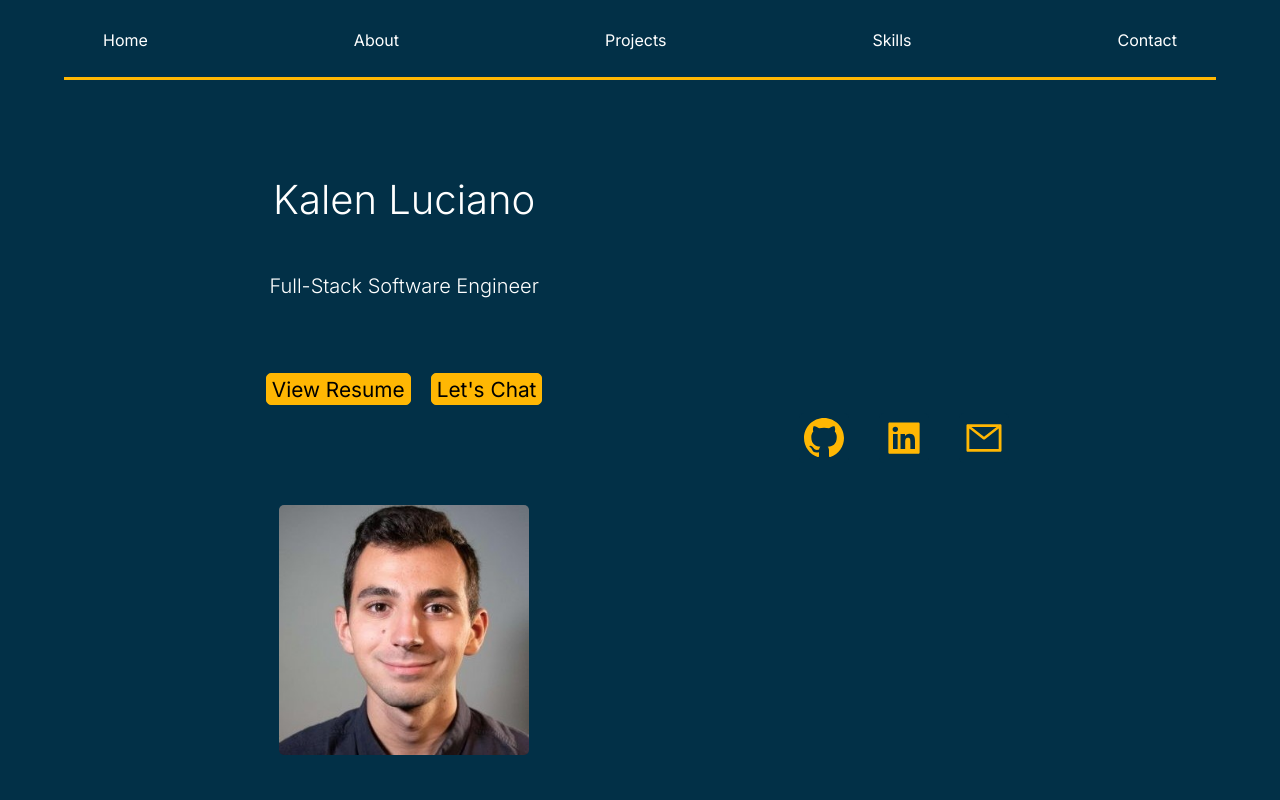
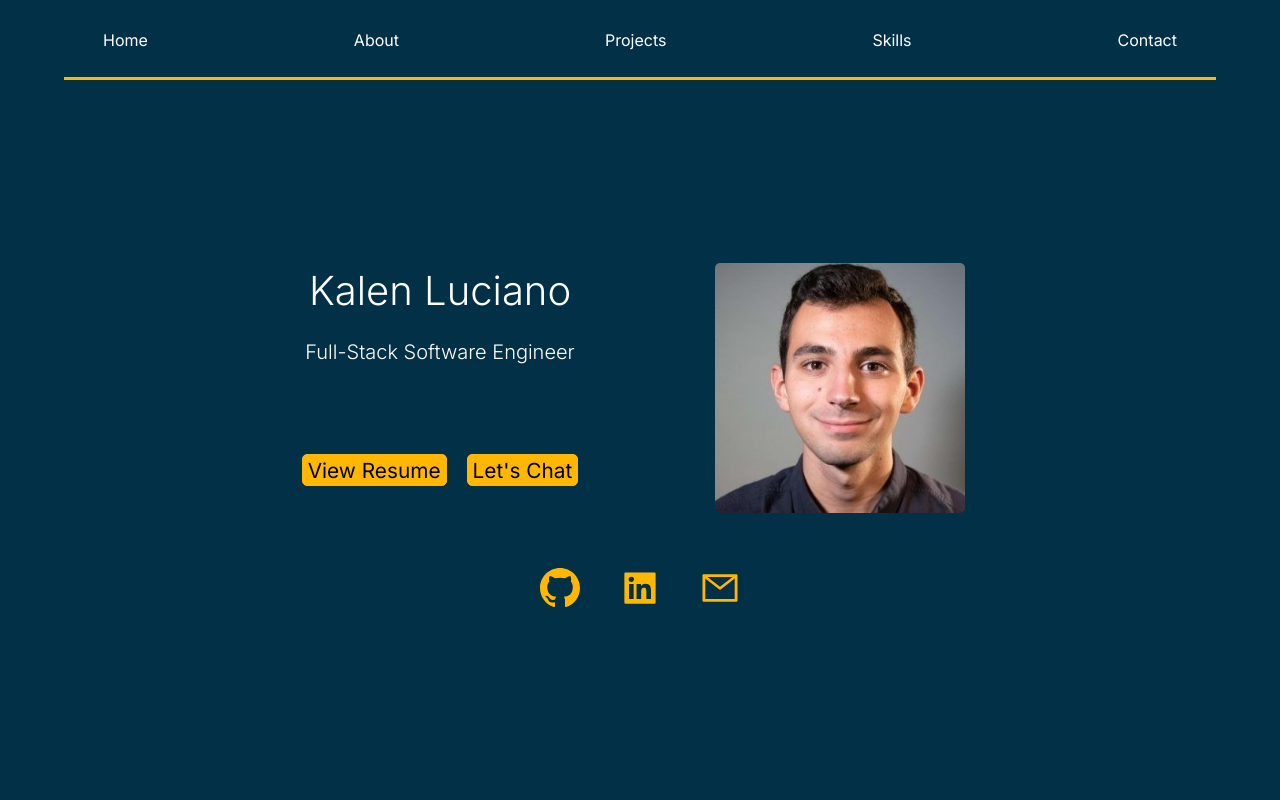
Before and after one commit to kalenluciano/kalenluciano.github.io, a React (Create React App) app: page / in a window 1280 px wide. Shown: the top 800 px of the page. Built offline with nearby package versions, Linux system fonts and the light colour scheme.

Commit message:
Made landing page responsive for desktop

```diff
--- a/src/components/Landing.jsx
+++ b/src/components/Landing.jsx
@@ -7,21 +7,25 @@ import { Icon } from '@iconify/react';
 const Landing = () => {
   return (
     <section id="landing">
-      <h1>Kalen Luciano</h1>
-      <h3>Full-Stack Software Engineer</h3>
-      <div className='landing-links'>
+      <h1 className='top-left'>Kalen Luciano</h1>
+      <div className='center-left'>
+        <h3>Full-Stack Software Engineer</h3>
+      </div>
+      <div className='landing-links bottom-left'>
         <a href="https://docs.google.com/document/d/1f6Ub_9X9cn2RjRJ7zDzhEMlQGk8dkBU43G85jGgb8_4/edit?usp=sharing" target="_blank" rel='noreferrer'>View Resume</a>
         <a href="#contact">Let's Chat</a>
       </div>
-      <img className='profile-pic' src={profilePicture} alt='Profile of Kalen Luciano'/>
-      <section className='landing-icons'>
+      <div className='top-right'>
+        <img className='profile-pic' src={profilePicture} alt='Profile of Kalen Luciano'/>
+      </div>
+      <section className='landing-icons bottom-right'>
         <a href='https://github.com/kalenluciano' target='_blank' rel='noreferrer'><GoMarkGithub className='landing-icon'/></a>
         <a href='https://www.linkedin.com/in/kalenluciano/' target='_blank' rel='noreferrer'><AiFillLinkedin className='landing-icon'/></a>
         <a href={`mailto: ${process.env.REACT_APP_EMAIL}`} target='_blank' rel='noreferrer'><AiOutlineMail className='landing-icon'/></a>
       </section>
       <div className='landing-arrows'>
-        <Icon icon="material-symbols:arrow-back-ios-new-rounded" color="#ffb703" width="48" height="48" rotate={3} />
-        <Icon icon="material-symbols:arrow-back-ios-new-rounded" color="#ffb703" width="36" height="36" rotate={3} />
+        <Icon className='first-arrow' icon="material-symbols:arrow-back-ios-new-rounded" color="#ffb703" width="48" height="48" rotate={3} />
+        <Icon className='middle-arrow' icon="material-symbols:arrow-back-ios-new-rounded" color="#ffb703" width="36" height="36" rotate={3} />
         <Icon className="last-arrow" icon="material-symbols:arrow-back-ios-new-rounded" color="#ffb703" width="24" height="24" rotate={3} />
       </div>
     </section>
--- a/src/styles/Landing.css
+++ b/src/styles/Landing.css
@@ -28,6 +28,7 @@
     display: flex;
     flex-wrap: wrap;
     margin-bottom: 10%;
+    justify-content: center;
 }
 
 .landing-links a {
@@ -58,7 +59,6 @@
 }
 
 .landing-arrows {
-    margin-top: 10px;
     display: flex;
     flex-flow: column wrap;
     justify-content: center;
@@ -69,19 +69,111 @@
     margin: 5px;
 }
 
-@media screen and (min-width: 690px) {
+@media screen and (max-height: 800px) {
     .landing-arrows {
         display: none;
     }
 }
 
-@media screen and (min-width: 990px) {
+@media screen and (max-height: 675px) {
+    .profile-pic {
+        width: 200px;
+        height: 200px;
+    }
+}
+
+@media screen and (max-height: 600px) {
+    .profile-pic {
+        width: 150px;
+        height: 150px;
+    }
+
+    #landing h1 {
+        font-size: 2em;
+        font-weight: 300;
+        margin: 5% 0;
+    }
+
+    #landing h3 {
+        font-weight: 300;
+        font-size: 1em;
+        margin-bottom: 7.5%;
+    }
+
+    .landing-links a {
+        font-size: 1rem;
+        margin: 0 10px;
+    }
+
+    .landing-icon {
+        width: 40px;
+        height: 40px;
+    }
+}
+
+@media screen and (min-width: 540px) {
+    .middle-arrow, .last-arrow {
+        display: none;
+    }
+}
+
+@media screen and (min-width: 740px) {
     #landing {
-        display: flex;
-        justify-content: center;
+        display: grid;
+        grid-template-columns: 1fr 1fr;
+        grid-template-rows: 1fr repeat(6, 100px) 1fr;
+        text-align: center;
+        padding: 0 10%;
+    }
+
+    .top-left {
+        grid-column-start: 1;
+        grid-column-end: 2;
+        grid-row-start: 3;
+        grid-row-end: 4;
+    }
+
+    .center-left {
+        grid-column-start: 1;
+        grid-column-end: 2;
+        grid-row-start: 4;
+        grid-row-end: 5;
+        align-self: flex-start;
+    }
+
+    .bottom-left {
+        grid-column-start: 1;
+        grid-column-end: 2;
+        grid-row-start: 5;
+        grid-row-end: 6;
+    }
+
+    .top-right {
+        grid-column-start: 2;
+        grid-column-end: 3;
+        grid-row-start: 3;
+        grid-row-end: 6;
+    }
+
+    .bottom-right {
+        grid-column-start: 1;
+        grid-column-end: 3;
+        grid-row-start: 6;
+        grid-row-end: 7;
     }
 
     .landing-icons {
-        margin: 3% 0;
+        margin: auto;
+    }
+
+    .landing-arrows {
+        grid-column-start: 1;
+        grid-column-end: 3;
+        grid-row-start: 7;
+        grid-row-end: 8;
+    }
+
+    .middle-arrow, .last-arrow {
+        display: none;
     }
 }
--- a/src/styles/ProjectCard.css
+++ b/src/styles/ProjectCard.css
@@ -54,3 +54,15 @@
     justify-content: center;
     width: 100%;
 }
+
+@media screen and (max-width: 400px) {
+    .project-card {
+        width: 325px;
+    }
+}
+
+/* @media screen and (max-width: 300px) {
+    .project-card {
+        width: 275px;
+    }
+} */
```
